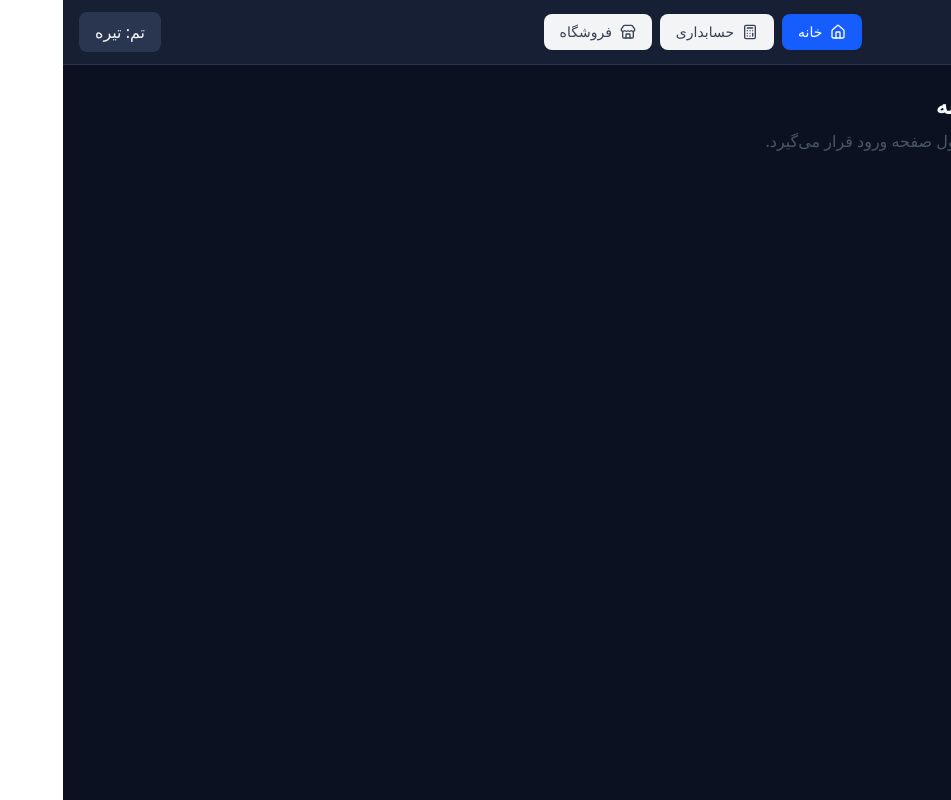
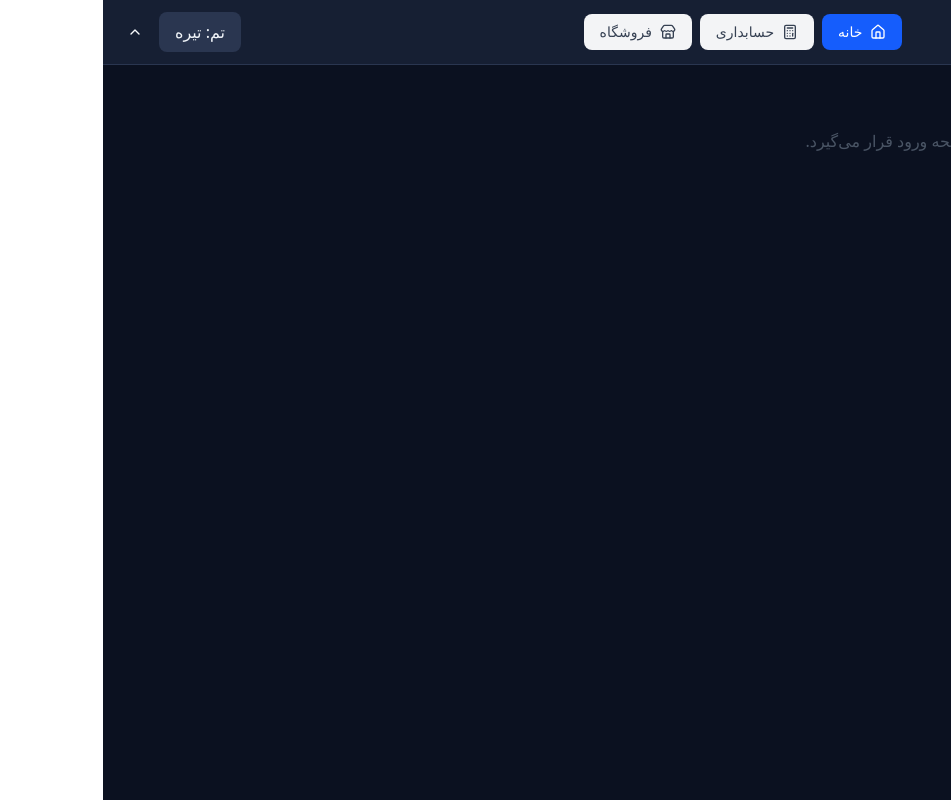
Before and after one commit to eskandari-reza/hesabyarehonar, a Next.js app in the folder apps/frontend/: page /home in a window 1280 px wide. Shown: the whole page, without its empty margins (329-1280 px from the left). Built offline with nearby package versions, Linux system fonts and the light colour scheme.

Commit message:
Stage-1-07

```diff
--- a/apps/frontend/app/(dashboard)/DashboardShell.tsx
+++ b/apps/frontend/app/(dashboard)/DashboardShell.tsx
@@ -1,6 +1,8 @@
 "use client";
 
+import { useState, useEffect } from "react";
 import { usePathname } from "next/navigation";
+import { ChevronUp, ChevronDown } from "lucide-react";
 import { switcherDomains } from "@/config/navigation";
 import { DomainSwitcher } from "@/components/ui/DomainSwitcher";
 import { Sidebar } from "@/components/ui/Sidebar";
@@ -9,22 +11,69 @@ import { ThemeSwitcher } from "@/app/components/ThemeSwitcher";
 export function DashboardShell({ children }: { children: React.ReactNode }) {
   const pathname = usePathname();
   const activeDomainId = pathname.split("/")[1] || null;
+  const [isTopbarCollapsed, setIsTopbarCollapsed] = useState(false);
 
   const activeDomain =
     switcherDomains.find((d) => d.id === activeDomainId) ?? null;
 
+  useEffect(() => {
+    const saved = localStorage.getItem("topbar-collapsed");
+    if (saved) {
+      setIsTopbarCollapsed(JSON.parse(saved));
+    }
+  }, []);
+
+  const toggleTopbar = () => {
+    setIsTopbarCollapsed((prev) => {
+      const newState = !prev;
+      localStorage.setItem("topbar-collapsed", JSON.stringify(newState));
+      return newState;
+    });
+  };
+
   return (
     <div className="flex h-screen flex-col bg-background text-foreground">
-      <header className="flex items-center border-b border-border bg-card px-4 py-3">
-        <div className="flex-1 flex justify-start" />
-
-        <div className="flex-1 flex justify-center">
-          <DomainSwitcher domains={switcherDomains} />
+      <header
+        className={`
+          flex items-center border-b border-border bg-card px-4
+          transition-all duration-300
+          ${isTopbarCollapsed ? "py-2" : "py-3"}
+        `}
+      >
+        <div className="flex-1 flex justify-start">
+          {isTopbarCollapsed && (
+            <button
+              onClick={toggleTopbar}
+              className="p-2 rounded-lg hover:bg-accent transition-colors"
+              title="باز کردن هدر"
+            >
+              <ChevronDown className="w-4 h-4" />
+            </button>
+          )}
         </div>
 
-        <div className="flex-1 flex justify-end">
-          <ThemeSwitcher />
-        </div>
+        {!isTopbarCollapsed && (
+          <>
+            <div className="flex-1 flex justify-center">
+              <DomainSwitcher domains={switcherDomains} />
+            </div>
+
+            <div className="flex-1 flex justify-end gap-2">
+              <ThemeSwitcher />
+              <button
+                onClick={toggleTopbar}
+                className="p-2 rounded-lg hover:bg-accent transition-colors"
+                title="بستن هدر"
+              >
+                <ChevronUp className="w-4 h-4" />
+              </button>
+            </div>
+          </>
+        )}
+
+        {isTopbarCollapsed && (
+          <div className="flex-1 flex justify-end" />
+        )}
       </header>
 
       <div className="flex flex-1 overflow-hidden">
--- a/apps/frontend/components/ui/Sidebar.tsx
+++ b/apps/frontend/components/ui/Sidebar.tsx
@@ -1,7 +1,7 @@
 "use client";
 
-import { ChevronDown, ChevronLeft } from "lucide-react";
-import { useState } from "react";
+import { ChevronDown, ChevronLeft, ChevronRight, Menu } from "lucide-react";
+import { useState, useEffect } from "react";
 import { usePathname, useRouter } from "next/navigation";
 import type { Domain, NavItem } from "@/config/navigation";
 
@@ -13,10 +13,31 @@ interface SidebarProps {
 
 export function Sidebar({ domains, activeDomainId, onAction }: SidebarProps) {
   const [openItems, setOpenItems] = useState<string[]>([]);
+  const [isCollapsed, setIsCollapsed] = useState(false);
   const router = useRouter();
   const pathname = usePathname();
 
   const activeDomain = domains.find((d) => d.id === activeDomainId);
+
+  // Load collapse state from localStorage
+  useEffect(() => {
+    const saved = localStorage.getItem("sidebar-collapsed");
+    if (saved !== null) {
+      setIsCollapsed(saved === "true");
+    }
+  }, []);
+
+  // Save collapse state to localStorage
+  const toggleCollapse = () => {
+    const newState = !isCollapsed;
+    setIsCollapsed(newState);
+    localStorage.setItem("sidebar-collapsed", String(newState));
+
+    // Close all items when collapsing
+    if (newState) {
+      setOpenItems([]);
+    }
+  };
 
   const toggleItem = (id: string) => {
     setOpenItems((prev) =>
@@ -28,6 +49,11 @@ export function Sidebar({ domains, activeDomainId, onAction }: SidebarProps) {
     const hasChildren = item.children && item.children.length > 0;
 
     if (hasChildren) {
+      // If collapsed, expand sidebar first
+      if (isCollapsed) {
+        setIsCollapsed(false);
+        localStorage.setItem("sidebar-collapsed", "false");
+      }
       toggleItem(item.id);
       return;
     }
@@ -46,6 +72,9 @@ export function Sidebar({ domains, activeDomainId, onAction }: SidebarProps) {
     const Icon = item.icon;
     const isActive = item.href ? pathname === item.href : false;
 
+    // Don't render children when collapsed
+    if (depth > 0 && isCollapsed) return null;
+
     return (
       <div key={item.id}>
         <button
@@ -54,10 +83,17 @@ export function Sidebar({ domains, activeDomainId, onAction }: SidebarProps) {
             isActive
               ? "bg-sidebar-active text-sidebar-active-foreground font-medium hover:bg-sidebar-active"
               : ""
-          }`}
-          style={{ paddingRight: `${depth * 1 + 0.75}rem` }}
+          } ${isCollapsed ? "justify-center" : ""}`}
+          style={
+            isCollapsed
+              ? undefined
+              : { paddingRight: `${depth * 1 + 0.75}rem` }
+          }
+          title={isCollapsed ? item.title : undefined}
         >
           {Icon && <Icon className="h-4 w-4 shrink-0" />}
+          {!isCollapsed && (
+            <>
               <span className="flex-1 text-right">{item.title}</span>
               {hasChildren && (
                 <div className="shrink-0">
@@ -68,9 +104,11 @@ export function Sidebar({ domains, activeDomainId, onAction }: SidebarProps) {
                   )}
                 </div>
               )}
+            </>
+          )}
         </button>
 
-        {hasChildren && isOpen && (
+        {hasChildren && isOpen && !isCollapsed && (
           <div className="mt-1">
             {item.children.map((child) => renderNavItem(child, depth + 1))}
           </div>
@@ -82,7 +120,32 @@ export function Sidebar({ domains, activeDomainId, onAction }: SidebarProps) {
   if (!activeDomain) return null;
 
   return (
-    <aside className="flex h-screen w-64 flex-col border-l border-border bg-sidebar text-sidebar-foreground">
+    <aside
+      className={`flex h-screen flex-col border-l border-border bg-sidebar text-sidebar-foreground transition-all duration-300 ${
+        isCollapsed ? "w-16" : "w-64"
+      }`}
+    >
+      {/* Toggle Button */}
+      <div className="flex items-center justify-between border-b border-border p-4">
+        {!isCollapsed && (
+          <span className="text-sm font-medium text-sidebar-foreground">
+            {activeDomain.title}
+          </span>
+        )}
+        <button
+          onClick={toggleCollapse}
+          className="rounded-lg p-1.5 text-sidebar-foreground hover:bg-sidebar-hover transition-colors"
+          title={isCollapsed ? "گسترش منو" : "جمع کردن منو"}
+        >
+          {isCollapsed ? (
+            <ChevronLeft className="h-4 w-4" />
+          ) : (
+            <ChevronRight className="h-4 w-4" />
+          )}
+        </button>
+      </div>
+
+      {/* Navigation */}
       <nav className="flex-1 min-h-0 space-y-1 overflow-y-auto p-4">
         {activeDomain.items.map((item) => renderNavItem(item))}
       </nav>
```
Lines whose indentation alone changed are shown as unchanged.
